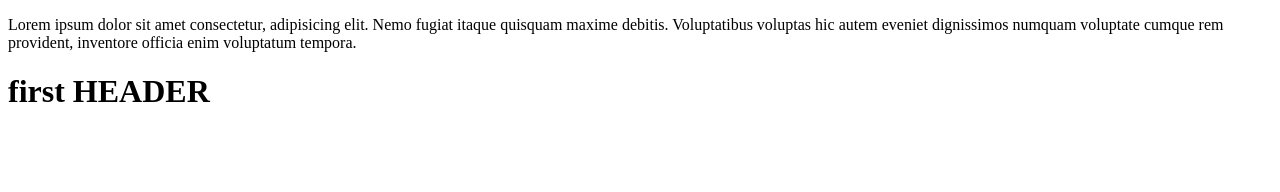
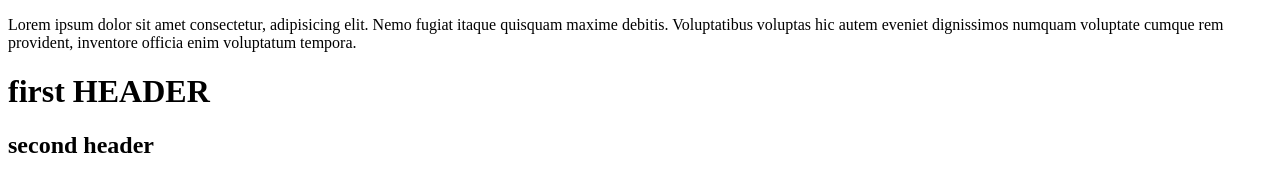
Before and after one commit to LiubaZel/new-repository, a plain HTML site: page index.html in a window 1280 px wide. Drawn offline with Linux system fonts and the light colour scheme.

Commit message:
add second header

```diff
--- a/index.html
+++ b/index.html
@@ -9,5 +9,6 @@
 <body>
     <p>Lorem ipsum dolor sit amet consectetur, adipisicing elit. Nemo fugiat itaque quisquam maxime debitis. Voluptatibus voluptas hic autem eveniet dignissimos numquam voluptate cumque rem provident, inventore officia enim voluptatum tempora.</p>
     <h1>first HEADER</h1>
+    <h2>second header</h2>
 </body>
 </html>
```
